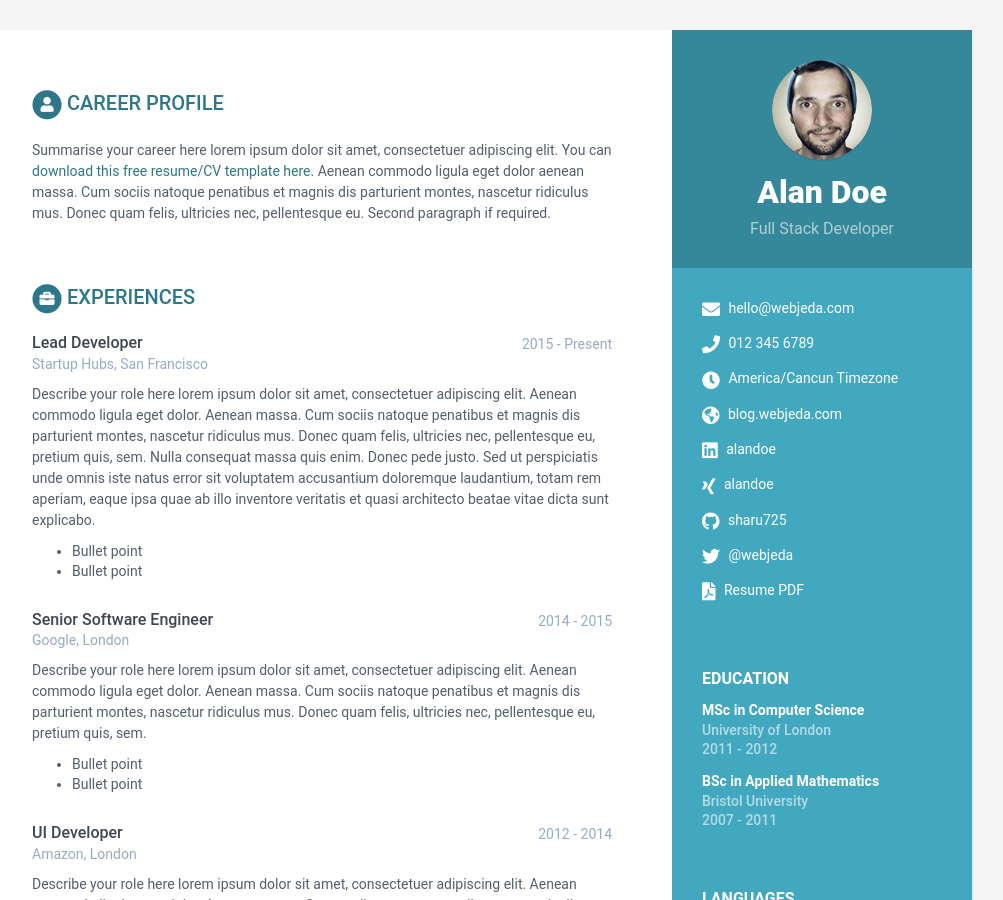
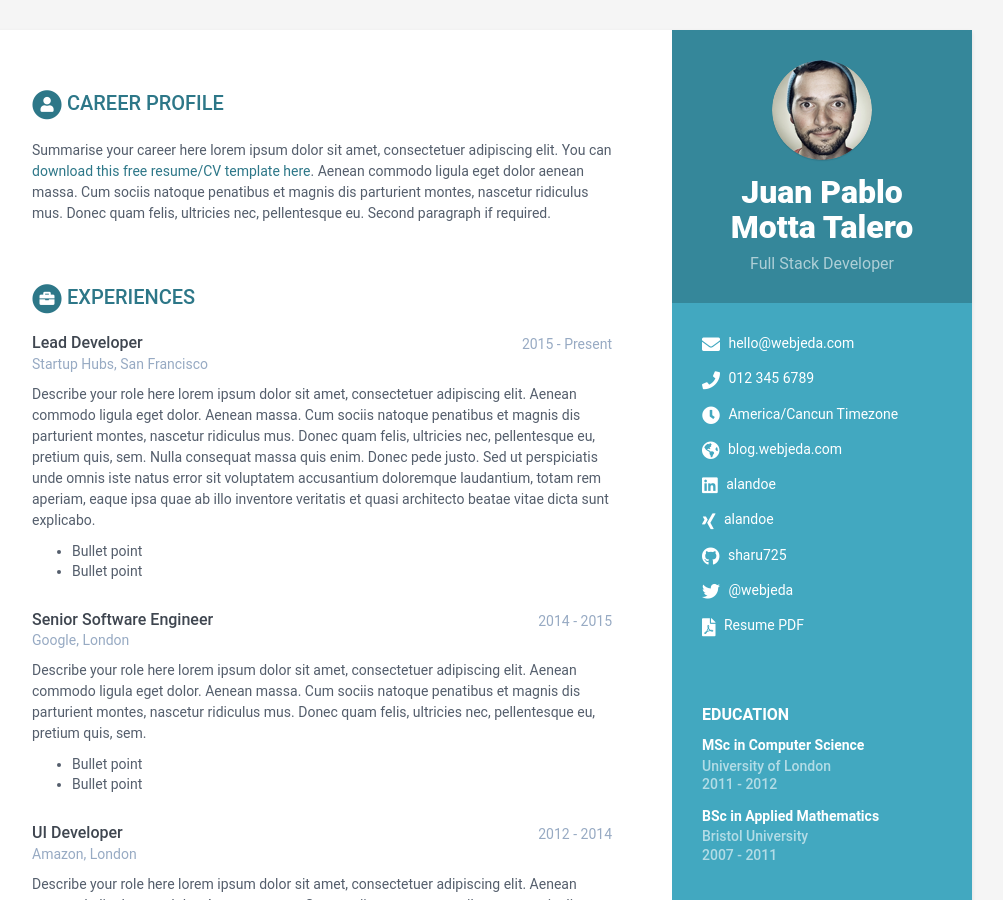
Before and after one commit to moutt-t/motta-cv-2, a Jekyll site: the page built from index.html, in a window 1280 px wide and 900 px high. Shown: the whole window, without its empty margins (168-1171 px from the left). Built offline with Jekyll 4.4.1, drawn with Linux system fonts in a browser that asks for light colours.

Commit message:
nombre de la persona

```diff
--- a/_data/data.yml
+++ b/_data/data.yml
@@ -8,7 +8,7 @@ sidebar:
     education: True # set to False if you want education in main section instead of in sidebar
 
     # Profile information
-    name: Alan Doe
+    name: Juan Pablo Motta Talero
     tagline: Full Stack Developer
     avatar: profile.png  #place a 100x100 picture inside /assets/images/ folder and provide the name of the file below
 
```
Also changed, not shown: Gemfile.lock (added).
